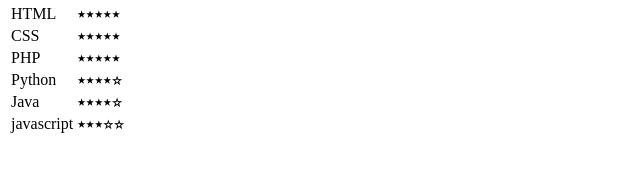
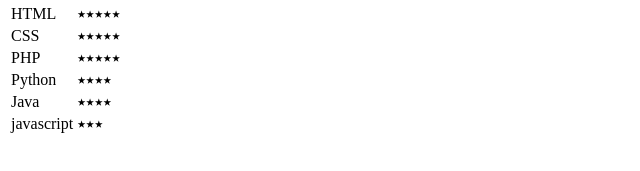
Before and after one commit to vinayofficials/cv, a plain HTML site: page index.html in a window 1280 px wide. Shown: the part 593-764 px from the top of the page, 0-640 px from the left. Drawn offline with Linux system fonts and the light colour scheme.

Commit message:
Update index.html

```diff
--- a/index.html
+++ b/index.html
@@ -1,7 +1,7 @@
 <!DOCTYPE html>
 <head>
     <meta charset="UTF-8">
-    <title>Vinay's First Website</title>
+    <title>My First Website</title>
 </head>
 <body>
     <table cellspacing="20">
@@ -49,15 +49,15 @@
     </tr>
     <tr>
         <td>Python</td>
-        <td>⭑⭑⭑⭑⭐︎</td>
+        <td>⭑⭑⭑⭑</td>
     </tr>
     <tr>
         <td>Java</td>
-        <td>⭑⭑⭑⭑⭐︎</td>
+        <td>⭑⭑⭑⭑</td>
     </tr>
     <tr>
         <td>javascript</td>
-        <td>⭑⭑⭑⭐︎⭐︎</td>
+        <td>⭑⭑⭑</td>
     </tr>
 </table>
 
```
